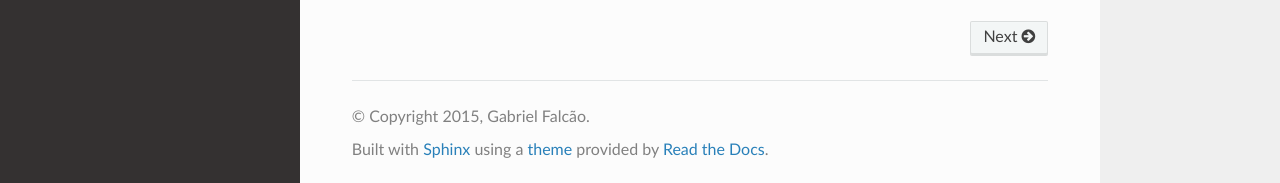
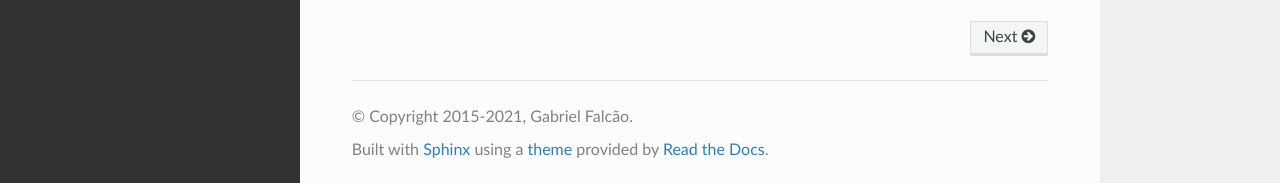
Before and after one commit to gabrielfalcao/sure, a Sphinx documentation site: the page built from docs/source/index.rst, in a window 1280 px wide and 900 px high, scrolled down 1456 px. Shown: the part 714-897 px from the top of the window. Built offline with Sphinx 7.4.7 and the Read the Docs theme 2.0.0, drawn with Linux system fonts in a browser that asks for light colours; formulas are drawn with MathJax 3.

Commit message:
update docs copyright

```diff
--- a/docs/source/conf.py
+++ b/docs/source/conf.py
@@ -56,7 +56,7 @@ master_doc = 'index'
 
 # General information about the project.
 project = u'sure'
-copyright = u'2015, Gabriel Falcão'
+copyright = u'2015-2021, Gabriel Falcão'
 author = u'Gabriel Falcão'
 
 # The version info for the project you're documenting, acts as replacement for
```
